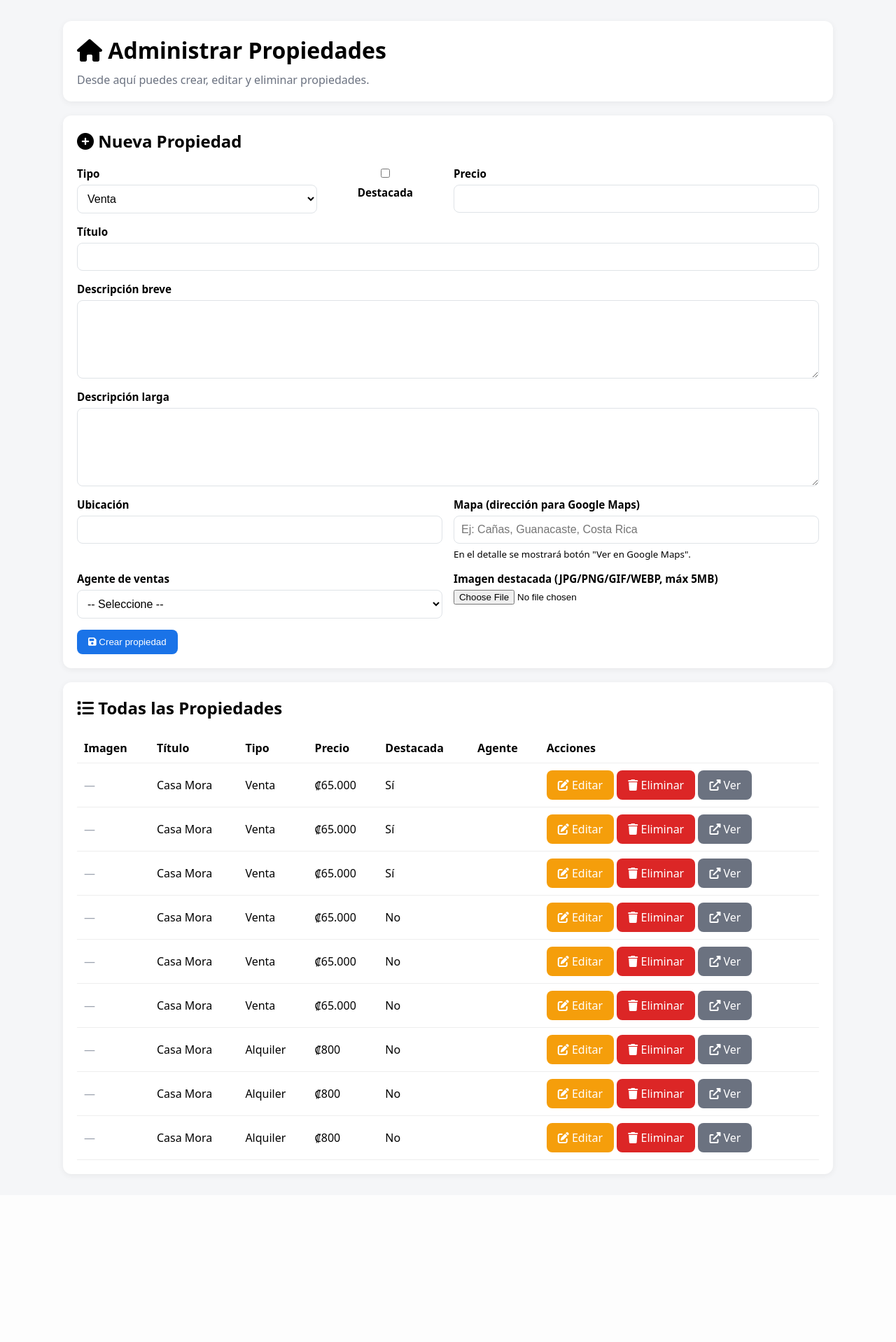
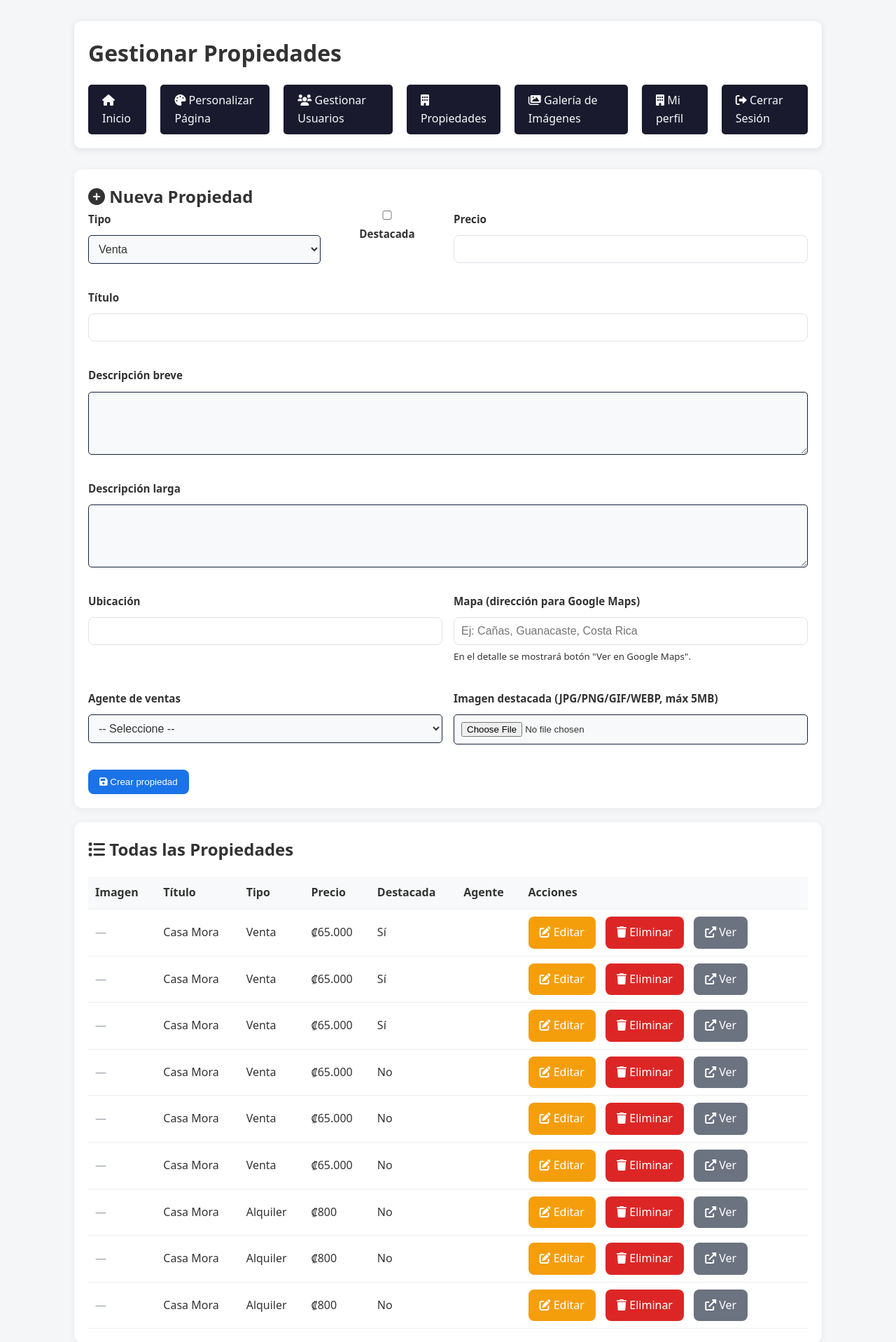
Before and after one commit to Zuly22/ProyectoWebPHP, a PHP site: page /admin/propiedades.php in a window 1280 px wide. Shown: the top 1918 px of the page at 70% size. Before the commit the page ends 1682 px from the top, so only its background shows below. Run offline with PHP 8.4, Linux system fonts and the light colour scheme; a user stored in the database is signed in; data comes from the database, SQL or seed files in the repository.

Commit message:
Modificacion

```diff
--- a/admin/galeria.php
+++ b/admin/galeria.php
@@ -118,6 +118,7 @@ $imagenes = $stmt->fetchAll(PDO::FETCH_ASSOC);
                     <a href="usuarios.php"><i class="fas fa-users"></i> Gestionar Usuarios</a>
                     <a href="propiedades.php"><i class="fas fa-building"></i> Propiedades</a>
                     <a href="galeria.php"><i class="fas fa-images"></i> Galería de Imágenes</a>
+                    <a href="perfil.php"><i class="fas fa-building"></i> Mi perfil</a>
                     <a href="../includes/logout.php"><i class="fas fa-sign-out-alt"></i> Cerrar Sesión</a>
                 </div>
             </div>
--- a/admin/perfil.php
+++ b/admin/perfil.php
@@ -70,7 +70,8 @@ $usuario = $stmt->fetch(PDO::FETCH_ASSOC);
                         <a href="usuarios.php"><i class="fas fa-users"></i> Gestionar Usuarios</a>
                     <?php endif; ?>
                     <a href="propiedades.php"><i class="fas fa-building"></i> Propiedades</a>
-                    <a href="perfil.php"><i class="fas fa-user"></i> Mi Perfil</a>
+                    <a href="galeria.php"><i class="fas fa-images"></i> Galería de Imágenes</a>
+                    <a href="perfil.php"><i class="fas fa-building"></i> Mi perfil</a>
                     <a href="../includes/logout.php"><i class="fas fa-sign-out-alt"></i> Cerrar Sesión</a>
                 </div>
             </div>
--- a/admin/personalizar.php
+++ b/admin/personalizar.php
@@ -157,6 +157,7 @@ $config = $stmt->fetch(PDO::FETCH_ASSOC);
                     <a href="usuarios.php"><i class="fas fa-users"></i> Gestionar Usuarios</a>
                     <a href="propiedades.php"><i class="fas fa-building"></i> Propiedades</a>
                     <a href="galeria.php"><i class="fas fa-images"></i> Galería de Imágenes</a>
+                    <a href="perfil.php"><i class="fas fa-building"></i> Mi perfil</a>
                     <a href="../includes/logout.php"><i class="fas fa-sign-out-alt"></i> Cerrar Sesión</a>
                 </div>
             </div>
--- a/admin/propiedades.php
+++ b/admin/propiedades.php
@@ -10,22 +10,16 @@ $db = $database->getConnection();
 $es_admin = isset($_SESSION['privilegio']) && $_SESSION['privilegio'] === 'administrador';
 $user_id  = $_SESSION['user_id'] ?? 0;
 
-/* -------------------------
-   CSRF helpers (locales)
-------------------------- */
 if (empty($_SESSION['csrf'])) {
     $_SESSION['csrf'] = bin2hex(random_bytes(32));
 }
 function csrf_token() { return $_SESSION['csrf']; }
 function csrf_check($t) { return isset($_SESSION['csrf']) && hash_equals($_SESSION['csrf'], $t); }
 
-/* -------------------------
-   Util: subir imagen segura
-------------------------- */
 function subir_imagen($campo_input, $carpeta_rel = '../uploads')
 {
     if (empty($_FILES[$campo_input]['name']) || $_FILES[$campo_input]['error'] === UPLOAD_ERR_NO_FILE) {
-        return null; // no cambia
+        return null;
     }
 
     if (!is_dir($carpeta_rel)) {
@@ -36,12 +30,10 @@ function subir_imagen($campo_input, $carpeta_rel = '../uploads')
         throw new RuntimeException('Error al subir el archivo.');
     }
 
-    // Límite de 5 MB
     if ($_FILES[$campo_input]['size'] > 5 * 1024 * 1024) {
         throw new RuntimeException('La imagen excede 5MB.');
     }
 
-    // Validación MIME
     $finfo = finfo_open(FILEINFO_MIME_TYPE);
     $mime  = finfo_file($finfo, $_FILES[$campo_input]['tmp_name']);
     finfo_close($finfo);
@@ -50,7 +42,6 @@ function subir_imagen($campo_input, $carpeta_rel = '../uploads')
         throw new RuntimeException('Tipo de imagen no permitido.');
     }
 
-    // Nombre único
     $ext   = $permitidos[$mime];
     $fname = 'propiedad_' . time() . '_' . bin2hex(random_bytes(4)) . '.' . $ext;
 
@@ -60,17 +51,12 @@ function subir_imagen($campo_input, $carpeta_rel = '../uploads')
         throw new RuntimeException('No se pudo mover el archivo subido.');
     }
 
-    // Guardar ruta relativa desde /admin a raíz del sitio: usamos carpeta ../uploads
-    // Para mostrar en front, la ruta correcta será "uploads/archivo.ext"
     return 'uploads/' . $fname;
 }
 
 $mensaje = '';
 $errores = [];
 
-/* -------------------------
-   Acciones: eliminar
-------------------------- */
 if (isset($_GET['accion']) && $_GET['accion'] === 'eliminar' && isset($_GET['id'])) {
     try {
         $id = (int)$_GET['id'];
@@ -104,16 +90,12 @@ if (isset($_GET['editar'])) {
     $propiedad_editar = $stmt->fetch(PDO::FETCH_ASSOC);
 }
 
-/* -------------------------
-   Procesar creación / edición
-------------------------- */
 if ($_SERVER['REQUEST_METHOD'] === 'POST') {
     try {
         if (!csrf_check($_POST['csrf'] ?? '')) {
             throw new RuntimeException('CSRF inválido.');
         }
 
-        // Sanitizar/validar inputs
         $tipo      = $_POST['tipo'] ?? '';
         $destacada = isset($_POST['destacada']) ? 1 : 0;
         $titulo    = trim($_POST['titulo'] ?? '');
@@ -127,7 +109,6 @@ if ($_SERVER['REQUEST_METHOD'] === 'POST') {
         if ($titulo === '') { $errores[] = 'El título es obligatorio.'; }
         if ($precio === '' || !is_numeric($precio)) { $errores[] = 'Precio inválido.'; }
 
-        // agente_id: si admin, puede elegir; si agente, se fuerza al propio
         if ($es_admin) {
             $agente_id = (int)($_POST['agente_id'] ?? 0);
             if ($agente_id <= 0) { $errores[] = 'Seleccione un agente de ventas.'; }
@@ -135,12 +116,10 @@ if ($_SERVER['REQUEST_METHOD'] === 'POST') {
             $agente_id = $user_id;
         }
 
-        // Imagen (opcional)
         $imagen_destacada = null;
         if (!empty($_FILES['imagen_destacada']['name'])) {
             $imagen_destacada = subir_imagen('imagen_destacada', '../uploads');
         } else {
-            // Mantener imagen si viene campo oculto con actual
             if (!empty($_POST['imagen_actual'])) {
                 $imagen_destacada = $_POST['imagen_actual'];
             }
@@ -148,7 +127,6 @@ if ($_SERVER['REQUEST_METHOD'] === 'POST') {
 
         if (!$errores) {
             if (!empty($_POST['id'])) {
-                // UPDATE
                 $id = (int)$_POST['id'];
                 $where_clause = $es_admin ? '' : ' AND agente_id = :agente_id';
 
@@ -186,7 +164,6 @@ if ($_SERVER['REQUEST_METHOD'] === 'POST') {
                     $mensaje = '<div class="alert alert-warning">No se realizaron cambios</div>';
                 }
             } else {
-                // INSERT
                 $query = "INSERT INTO propiedades
                           (tipo, destacada, titulo, descripcion_breve, precio, agente_id, imagen_destacada, descripcion_larga, mapa, ubicacion, fecha_creacion)
                           VALUES
@@ -211,7 +188,7 @@ if ($_SERVER['REQUEST_METHOD'] === 'POST') {
             }
         } else {
             $mensaje = '<div class="alert alert-danger">'.implode('<br>', array_map('htmlspecialchars', $errores)).'</div>';
-            // Mantener datos en edición
+
             $propiedad_editar = [
                 'id' => $_POST['id'] ?? null,
                 'tipo' => $tipo,
@@ -231,9 +208,6 @@ if ($_SERVER['REQUEST_METHOD'] === 'POST') {
     }
 }
 
-/* -------------------------
-   Listado (admin: todas; agente: solo suyas)
-------------------------- */
 $where_clause = $es_admin ? '' : ' WHERE p.agente_id = :agente_id';
 $query_list = "SELECT p.*, u.nombre AS agente_nombre
                FROM propiedades p
@@ -245,9 +219,6 @@ if (!$es_admin) { $stmt_list->bindValue(':agente_id', $user_id, PDO::PARAM_INT);
 $stmt_list->execute();
 $lista = $stmt_list->fetchAll(PDO::FETCH_ASSOC);
 
-/* -------------------------
-   Para combo de agentes (solo admin)
-------------------------- */
 $agentes = [];
 if ($es_admin) {
     $stmt_ag = $db->query("SELECT id, nombre FROM usuarios ORDER BY nombre ASC");
@@ -260,6 +231,7 @@ if ($es_admin) {
     <meta charset="UTF-8">
     <title><?php echo $es_admin ? 'Administrar Propiedades' : 'Mis Propiedades'; ?></title>
     <link rel="stylesheet" href="https://cdnjs.cloudflare.com/ajax/libs/font-awesome/6.0.0/css/all.min.css">
+    <link rel="stylesheet" href="../css/styles.css">
     <style>
         body{font-family:system-ui,Segoe UI,Roboto,Arial,sans-serif;background:#f5f6f8;margin:0}
         .container{max-width:1100px;margin:30px auto;padding:0 16px}
@@ -289,10 +261,17 @@ if ($es_admin) {
 <body>
 <div class="container">
 
-    <div class="card">
-        <h1><i class="fas fa-home"></i> <?php echo $es_admin ? 'Administrar Propiedades' : 'Mis Propiedades'; ?></h1>
-        <p style="margin:0;color:#6b7280">Desde aquí puedes crear, editar y eliminar propiedades.</p>
-        <?php echo $mensaje; ?>
+   <div class="admin-header">
+        <h1>Gestionar Propiedades</h1>
+        <div class="admin-nav">
+            <a href="dashboard.php"><i class="fas fa-home"></i> Inicio</a>
+            <a href="personalizar.php"><i class="fas fa-palette"></i> Personalizar Página</a>
+            <a href="usuarios.php"><i class="fas fa-users"></i> Gestionar Usuarios</a>
+            <a href="propiedades.php"><i class="fas fa-building"></i> Propiedades</a>
+            <a href="galeria.php"><i class="fas fa-images"></i> Galería de Imágenes</a>
+            <a href="perfil.php"><i class="fas fa-building"></i> Mi perfil</a>
+            <a href="../includes/logout.php"><i class="fas fa-sign-out-alt"></i> Cerrar Sesión</a>
+        </div>
     </div>
 
     <div class="card">
--- a/admin/usuarios.php
+++ b/admin/usuarios.php
@@ -103,6 +103,8 @@ if (isset($_GET['editar'])) {
                     <a href="personalizar.php"><i class="fas fa-palette"></i> Personalizar Página</a>
                     <a href="usuarios.php"><i class="fas fa-users"></i> Gestionar Usuarios</a>
                     <a href="propiedades.php"><i class="fas fa-building"></i> Propiedades</a>
+                    <a href="galeria.php"><i class="fas fa-images"></i> Galería de Imágenes</a>
+                    <a href="perfil.php"><i class="fas fa-building"></i> Mi perfil</a>
                     <a href="../includes/logout.php"><i class="fas fa-sign-out-alt"></i> Cerrar Sesión</a>
                 </div>
             </div>
```
